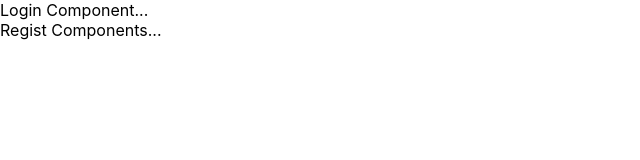
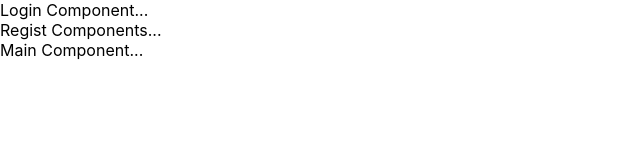
Before and after one commit to smpower-org/wundertodo, a React (Create React App) app: page / in a window 1280 px wide. Shown: the top 160 px of the page, without its empty margins (0-640 px from the left). Built offline with nearby package versions, Linux system fonts and the light colour scheme.

Commit message:
add main component

```diff
--- a/src/App.js
+++ b/src/App.js
@@ -1,6 +1,7 @@
 import React, { Component } from 'react';
 import {view as Login} from './login/';
 import {view as Regist} from './regist/';
+import {view as Main} from './main/';
 import './App.css';
 
 class App extends Component {
@@ -9,6 +10,7 @@ class App extends Component {
       <div className="App">
         <Login />
         <Regist />
+        <Main />
       </div>
     );
   }
--- /dev/null
+++ b/src/main/index.js
@@ -0,0 +1,3 @@
+import view from './views/main';
+
+export {view};
--- /dev/null
+++ b/src/main/views/main.js
@@ -0,0 +1,15 @@
+import React from 'react';
+
+import './main.css';
+
+class Main extends React.Component {
+  render() {
+    return (
+      <div className="main">
+        Main Component...
+      </div>
+    );
+  }
+}
+
+export default Main;
```
Also changed, not shown: src/main/views/main.css (added).
